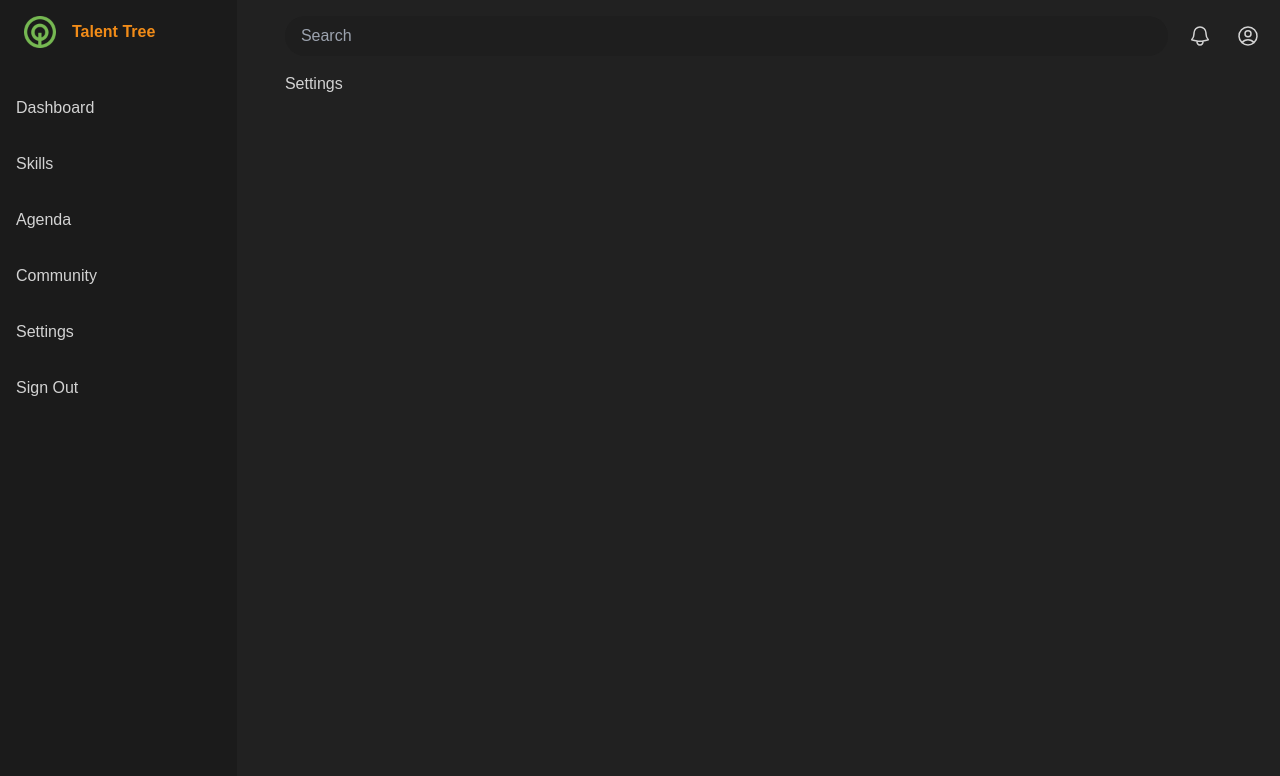
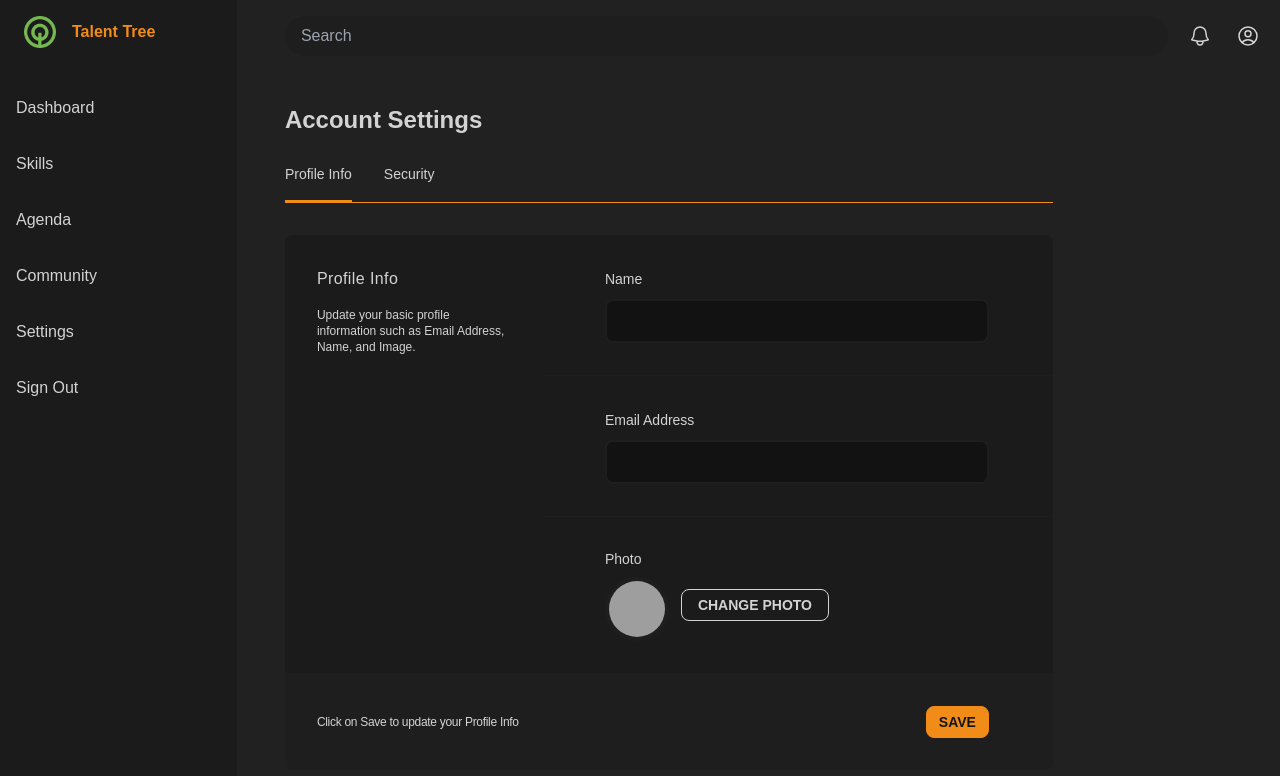
Before and after one commit to nymph44/tallonttree, a Next.js app: page /Settings in a window 1280 px wide. Shown: the top 776 px of the page. Built offline with nearby package versions, Linux system fonts and the light colour scheme; grey boxes are pictures that could not be loaded.

Commit message:
updated account settings

```diff
--- /dev/null
+++ b/components/community/leaderboard/Leaderboard.js
@@ -0,0 +1,41 @@
+import React from 'react'
+import { leaderboard } from '../../../data/config'
+function Leaderboard() {
+  return (
+    <div className="w-full ">
+      <div className="mt-8 mb-4">
+        <h1 className="text-2xl font-bold">Leaderboard</h1>
+        <p className="w-96">
+          These users have been putting a lot of effort into contributing to the
+          community!
+        </p>
+      </div>
+      <div className="bg-base-200 p-4 rounded-lg w-full">
+        <div className="flex">
+          <div className="flex flex-col w-full">
+            {leaderboard.map((item, index) => (
+              <div className="flex space-x-4 my-2 group">
+                <div className="flex space-x-2">
+                  <img
+                    src={item.photoUrl}
+                    alt="avatar"
+                    className="rounded-full w-6 h-6"
+                  />
+                </div>
+                <h1 className="text-md font-bold group-hover:text-primary cursor-pointer">
+                  {item.name}
+                </h1>
+
+                <p>❤️‍🔥</p>
+
+                <p className="text-sm">{item.contributions}</p>
+              </div>
+            ))}
+          </div>
+        </div>
+      </div>
+    </div>
+  )
+}
+
+export default Leaderboard
--- /dev/null
+++ b/components/community/ui/discussion/Block.js
@@ -0,0 +1,22 @@
+import React from 'react'
+import ListItem from './ListItem'
+function Block() {
+  return (
+    <div className="">
+      <div className="my-8">
+        <h1 className="text-2xl font-bold">Discussions & Articles</h1>
+
+        <button className="btn glass btn-sm">View all 556 discussions</button>
+      </div>
+      <div className="bg-base-200 p-4 rounded-lg">
+        <div className="flex">
+          <div className="flex flex-col w-full">
+            <ListItem />
+          </div>
+        </div>
+      </div>
+    </div>
+  )
+}
+
+export default Block
--- a/data/config.js
+++ b/data/config.js
@@ -139,3 +139,54 @@ export const discussions = [
     ],
   },
 ]
+
+export const leaderboard = [
+  {
+    id: 1,
+    name: 'Alexander Janssen',
+    photoUrl: 'https://picsum.photos/200/300',
+    contributions: 1386,
+  },
+  {
+    id: 1,
+    name: 'Luc Nijboer',
+    photoUrl: 'https://picsum.photos/200/300',
+    contributions: 1286,
+  },
+  {
+    id: 1,
+    name: 'MKBHD',
+    photoUrl: 'https://picsum.photos/200/300',
+    contributions: 1199,
+  },
+  {
+    id: 1,
+    name: 'Jeff Bezos',
+    photoUrl: 'https://picsum.photos/200/300',
+    contributions: 1086,
+  },
+  {
+    id: 1,
+    name: 'Hans Janss',
+    photoUrl: 'https://picsum.photos/200/300',
+    contributions: 978,
+  },
+  {
+    id: 1,
+    name: 'Johan Janss',
+    photoUrl: 'https://picsum.photos/200/300',
+    contributions: 960,
+  },
+  {
+    id: 1,
+    name: 'Vera Klaassen',
+    photoUrl: 'https://picsum.photos/200/300',
+    contributions: 850,
+  },
+  {
+    id: 1,
+    name: 'Vera Klaassen',
+    photoUrl: 'https://picsum.photos/200/300',
+    contributions: 849,
+  },
+]
--- a/pages/Community/index.js
+++ b/pages/Community/index.js
@@ -1,4 +1,5 @@
 import React from 'react'
+import Leaderboard from '../../components/community/leaderboard/Leaderboard'
 import Block from '../../components/community/ui/cards/Block'
 import ListItem from '../../components/community/ui/discussion/ListItem'
 import Header from '../../components/ui/Header'
@@ -17,11 +18,15 @@ function index() {
         <Block />
         <Block />
       </div>
+      <div className="flex space-x-8 w-full">
+        <div className="w-full">
           <div className="my-8">
             <h1 className="text-2xl font-bold">Discussions & Articles</h1>
-        <p>View all 556 discussions</p>
+            <button className="btn glass btn-sm">
+              View all 556 discussions
+            </button>
           </div>
-      <div className="w-1/2 bg-base-200 p-4 rounded-lg">
+          <div className="bg-base-200 p-4 rounded-lg">
             <div className="flex">
               <div className="flex flex-col w-full">
                 <ListItem />
@@ -29,6 +34,11 @@ function index() {
             </div>
           </div>
         </div>
+        <div className="w-1/3">
+          <Leaderboard />
+        </div>
+      </div>
+    </div>
   )
 }
 
--- a/pages/Settings/index.js
+++ b/pages/Settings/index.js
@@ -2,7 +2,101 @@ import React from 'react'
 
 function index() {
   return (
-    <div>Settings</div>
+    <div class="container  max-w-3xl mt-8">
+      <h1 class="text-2xl font-bold text-base-content px-6 md:px-0">
+        Account Settings
+      </h1>
+      <ul class="flex border-b border-primary text-sm font-medium text-base-content mt-3 px-6 md:px-0">
+        <li class="mr-8 text-base-content border-b-2 border-primary">
+          <a href="#_" class="py-4 inline-block">
+            Profile Info
+          </a>
+        </li>
+        <li class="mr-8 hover:text-gray-900">
+          <a href="#_" class="py-4 inline-block">
+            Security
+          </a>
+        </li>
+        {/* <li class="mr-8 hover:text-gray-900">
+          <a href="#_" class="py-4 inline-block">
+            Billing
+          </a>
+        </li> */}
+      </ul>
+      <form
+        action="{{ route('profile.save') }}"
+        method="POST"
+        enctype="multipart/form-data"
+      >
+        <div class="w-full bg-base-300 rounded-lg mx-auto mt-8 pb-8 flex overflow-hidden rounded-b-none">
+          <div class="w-1/3 bg-base-300 p-8 hidden md:inline-block">
+            <h2 class="font-medium text-md text-base-content mb-4 tracking-wide">
+              Profile Info
+            </h2>
+            <p class="text-xs text-base-content">
+              Update your basic profile information such as Email Address, Name,
+              and Image.
+            </p>
+          </div>
+          <div class="md:w-2/3 w-full">
+            <div class="py-8 px-16">
+              <label for="name" class="text-sm text-base-content">
+                Name
+              </label>
+              <input
+                class="mt-2 border-2 border-base-200 px-3 py-2 block w-full rounded-lg text-base text-base-content focus:outline-none focus:border-primary-focus"
+                type="text"
+                name="name"
+              />
+            </div>
+            <hr class="border-base-200" />
+            <div class="py-8 px-16">
+              <label for="email" class="text-sm text-base-content">
+                Email Address
+              </label>
+              <input
+                class="mt-2 border-2 border-base-200 px-3 py-2 block w-full rounded-lg text-base text-base-content focus:outline-none focus:border-primary-focus"
+                type="email"
+                name="email"
+              />
+            </div>
+            <hr class="border-base-200" />
+            <div class="py-8 px-16 clearfix">
+              <label for="photo" class="text-sm text-base-content w-full block">
+                Photo
+              </label>
+              <img
+                class="rounded-full w-16 h-16 border-4 mt-2 border-base-200 float-left"
+                id="photo"
+                src="https://picsum.photos/200/300"
+                alt="photo"
+              />
+              <div class="  btn btn-sm btn-outline  mt-5 ml-3 font-bold px-4 py-2 rounded-lg float-left hover:bg-gray-300 hover:text-gray-600 relative overflow-hidden cursor-pointer">
+                <input
+                  type="file"
+                  name="photo"
+                  onchange="loadFile(event)"
+                  class="absolute inset-0 w-full h-full opacity-0 cursor-pointer"
+                />{' '}
+                Change Photo
+              </div>
+            </div>
+          </div>
+        </div>
+        <div class="p-8 pb-16 bg-base-200 clearfix rounded-b-lg border-t border-base-200">
+          <p class="float-left text-xs text-base-content tracking-tight mt-2">
+            Click on Save to update your Profile Info
+          </p>
+          <button
+            type="submit"
+            className="btn btn-primary btn-sm float-right mr-8"
+            value="Save"
+          >
+            Save
+          </button>
+        </div>
+      </form>
+    </div>
   )
 }
 
```
Lines whose indentation alone changed are shown as unchanged.
